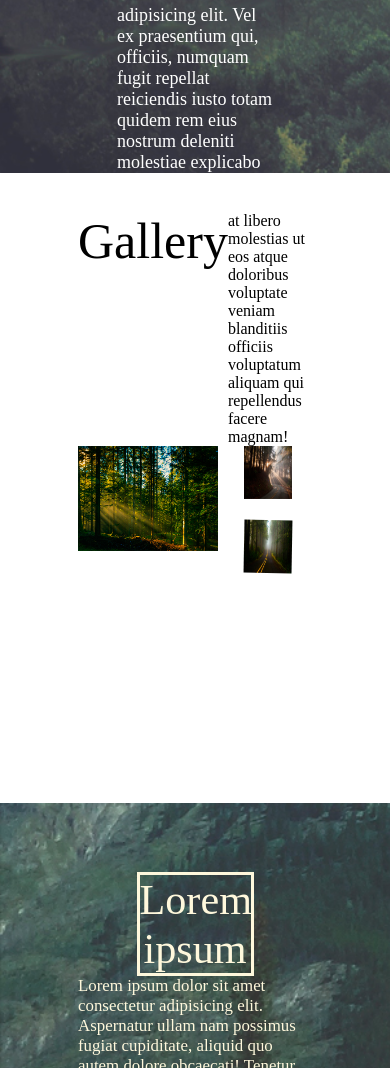
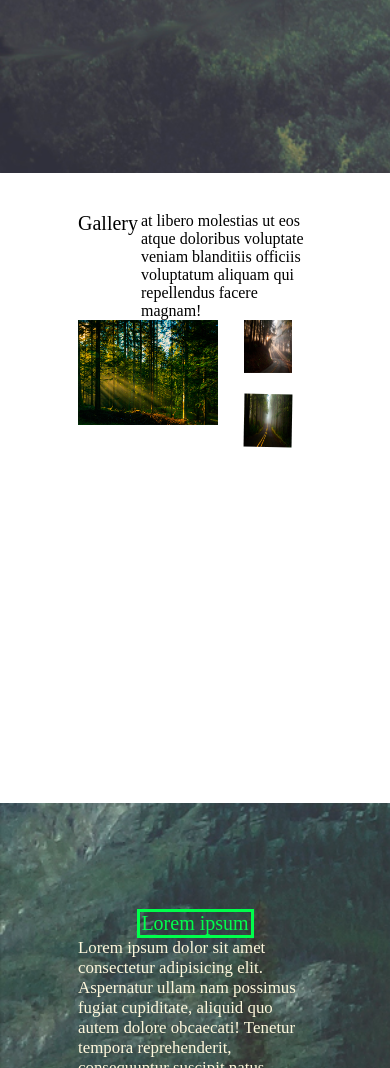
Before and after one commit to zzzzz070/131313, a plain HTML site: page index.html in a window 390 px wide. Shown: the part 671-1739 px from the top of the page. Drawn offline with Linux system fonts and the light colour scheme.

Commit message:
Update main.css

```diff
--- a/css/main.css
+++ b/css/main.css
@@ -22,7 +22,7 @@
 }
 .text-cont{
     width: 40%;
-    margin: 50vh 0 0 30%;
+    margin: 50% 0 0 30%;
 }
 .text-THE{
     font-size: 20px;
@@ -81,8 +81,12 @@
 
 }
 .g-h{
-    font-size: 50px;
+    font-size: 20px;
+    margin-right: 3px;
 
+}
+.g-p{
+    font-size: 16px;
 }
 .container-tirdh{
     height: 50vh;
@@ -116,9 +120,11 @@
     font-size: 2vh;
     color: cornsilk;
 }
+
+
 @media all and (max-width: 400px){
 
-    .img2{
+    .st-hd{
         font-size: 20px;
         color: rgb(0, 255, 76);
     }
```
